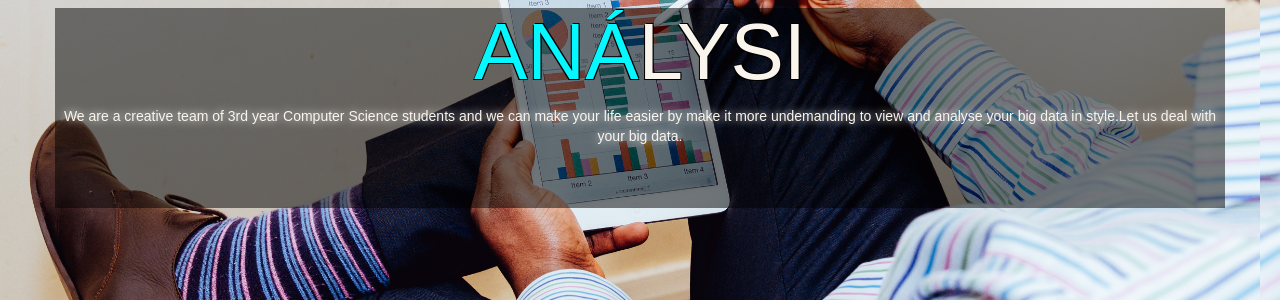
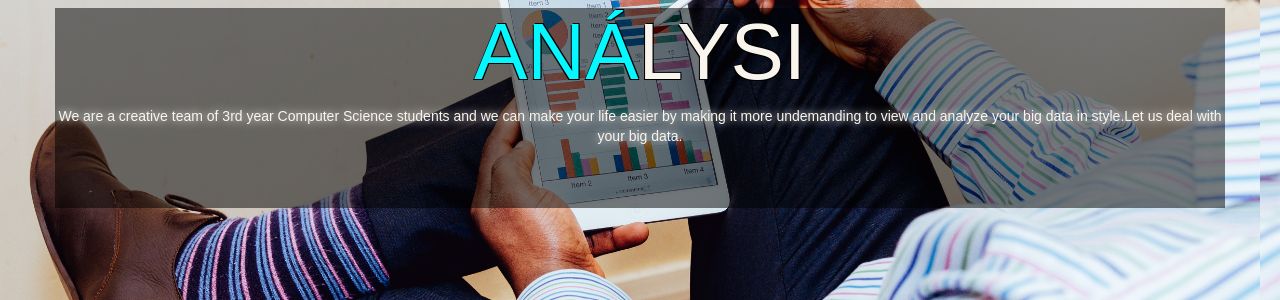
Before and after one commit to rinae-hub/Software-Design-Project-Code-Grinders, a Django app: page / in a window 1280 px wide. Shown: the part 364-664 px from the top of the page. Run offline with Django 3.2, Linux system fonts and the light colour scheme; some libraries are stand-ins or nearby versions.

Commit message:
update home.html

```diff
--- a/Django/django_project/templates/home.html
+++ b/Django/django_project/templates/home.html
@@ -32,7 +32,7 @@
                  <div class = "code">
                      <h1><span>aná</span>lysi</h1>
                      <p>We are a creative team of 3rd year Computer Science students and we can make your life easier by
-                         make it more undemanding to view and analyse your big data in style.Let us deal with your big data.
+                         making it more undemanding to view and analyze your big data in style.Let us deal with your big data.
                      </p>
                  </div>
              </div>
```
